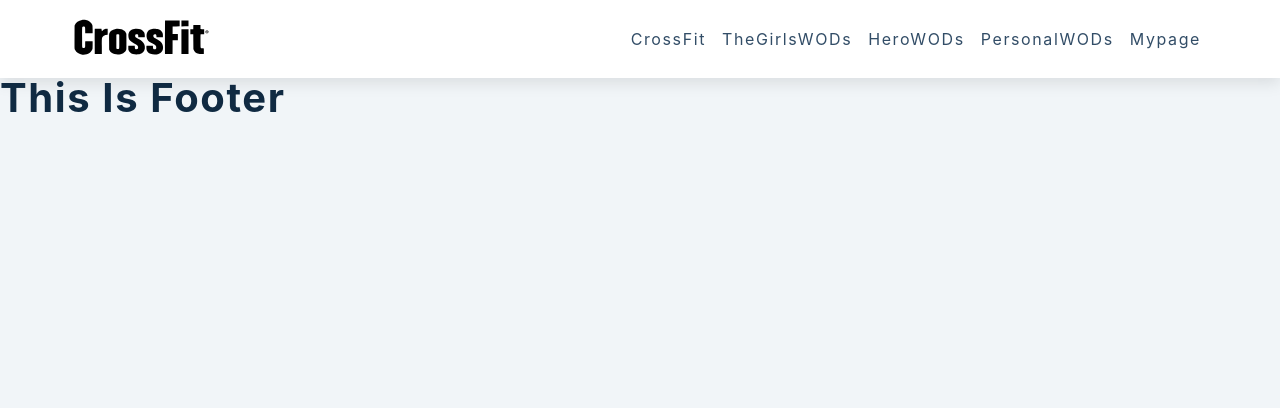
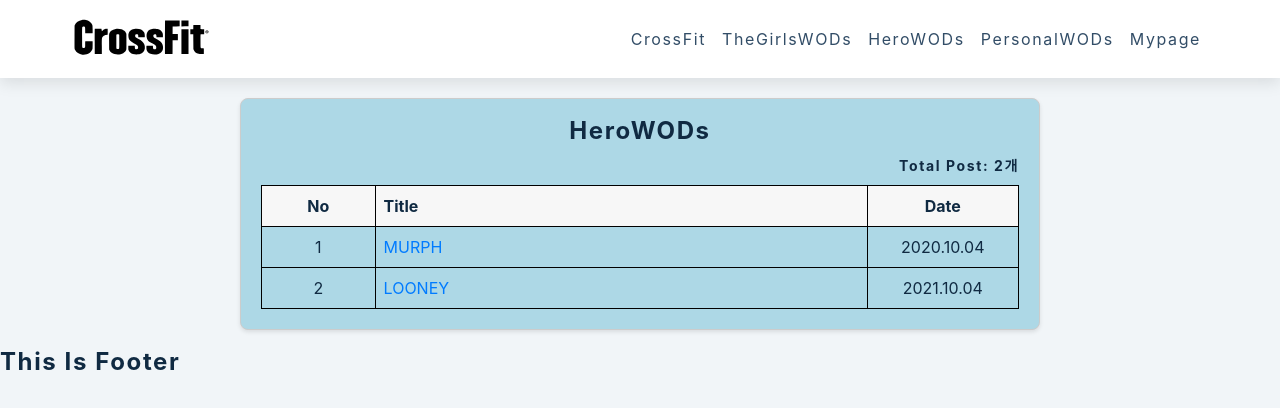
Before and after one commit to keeemhs/CrossfitCommunity, a React (Create React App) app: page /HeroWODs in a window 1280 px wide. Shown: the top 408 px of the page. Built offline with nearby package versions, Linux system fonts and the light colour scheme; no server answers.

Commit message:
HeroWodPage

```diff
--- /dev/null
+++ b/src/pages/HeroWODs.tsx
@@ -0,0 +1,66 @@
+import React, { useState, useEffect } from 'react';
+import { Link } from 'react-router-dom';
+import { HeroWODsList } from './data/HeroWODsData';
+import axios from 'axios';
+import dayjs from 'dayjs';
+import './css/HeroWODs.scss';
+
+const HeroWODs = () => {
+    const [boardList, setBoardList] = useState([
+        {
+            id: '',
+            title: '',
+            content: '',
+            createdOn: '',
+        },
+    ]);
+
+    useEffect(() => {
+        axios
+            .get('/HeroWODs')
+            .then((res) => setBoardList(res.data))
+            .catch((error) => console.log(error));
+    }, []);
+
+    return (
+        <section className="board">
+            <div className="board-list">
+                <h2>HeroWODs</h2>
+
+                <h4>Total post: {HeroWODsList.length}개</h4>
+
+                <table>
+                    <colgroup>
+                        <col width="15%" />
+                        <col width="65%" />
+                        <col width="20%" />
+                    </colgroup>
+
+                    <thead>
+                        <tr>
+                            <th>No</th>
+                            <th>Title</th>
+                            <th>Date</th>
+                        </tr>
+                    </thead>
+
+                    <tbody>
+                        {HeroWODsList.map((board, index) => {
+                            return (
+                                <tr key={board.id}>
+                                    <td>{board.id}</td>
+                                    <td className="title">
+                                        <Link to={`/HeroWODs/${board.id}`}>{board.title}</Link>
+                                    </td>
+                                    <td>{dayjs(board.createdOn).format('YYYY.MM.DD')}</td>
+                                </tr>
+                            );
+                        })}
+                    </tbody>
+                </table>
+            </div>
+        </section>
+    );
+};
+
+export default HeroWODs;
--- /dev/null
+++ b/src/pages/HeroWODsDetail.tsx
@@ -0,0 +1,30 @@
+// HeroWODDetail.js
+import React from 'react';
+import { useParams } from 'react-router-dom';
+import { HeroWODsList } from './data/HeroWODsData';
+import dayjs from 'dayjs';
+import './css/HeroWODsDetail.scss'; // 추가
+
+const HeroWODDetail = () => {
+    const { id } = useParams();
+
+    const heroWod = HeroWODsList.find((board) => board.id === Number(id));
+
+    if (!heroWod) {
+        return <div>해당 HeroWOD를 찾을 수 없습니다.</div>;
+    }
+
+    return (
+        <section className="detail">
+            <div className="hero-wod-detail">
+                <h2>{heroWod.title}</h2>
+                <p className="hero-wod-info">
+                    {heroWod.type} in {heroWod.timeCap}mins
+                </p>
+                <p className="hero-wod-date">Date: {dayjs(heroWod.createdOn).format('YYYY.MM.DD')}</p>
+            </div>
+        </section>
+    );
+};
+
+export default HeroWODDetail;
--- a/src/pages/Router.js
+++ b/src/pages/Router.js
@@ -2,6 +2,8 @@
 import Header from '../components/Header';
 import Footer from '../components/Footer';
 import Home from './Home';
+import HeroWODs from './HeroWODs';
+import HeroWODsDetail from './HeroWODsDetail';
 
 export default function Router() {
     return (
@@ -10,6 +12,8 @@
                 <Header />
                 <Routes>
                     <Route path="/" element={<Home />} />
+                    <Route path="/HeroWODs" element={<HeroWODs />} />
+                    <Route path="/HeroWODs/:id" element={<HeroWODsDetail />} />
                 </Routes>
                 <Footer />
             </BrowserRouter>
--- /dev/null
+++ b/src/pages/css/HeroWODs.scss
@@ -0,0 +1,70 @@
+/* HeroWODs.scss */
+
+.board {
+    text-align: center;
+    display: flex;
+    justify-content: center;
+}
+
+.board-list {
+    width: 800px;
+    margin: 0 auto;
+    margin-top: 20px;
+    margin-bottom: 20px;
+    margin-left: 10px;
+    margin-right: 10px;
+    padding: 20px;
+    border: 1px solid #ccc;
+    border-radius: 8px;
+    background-color: lightblue;
+    box-shadow: 0 2px 4px rgba(0, 0, 0, 0.1);
+}
+
+h2 {
+    font-size: 24px;
+    margin-bottom: 16px;
+}
+
+h4 {
+    font-size: 14px;
+    text-align: right;
+    margin-bottom: 12px;
+}
+
+table {
+    width: 100%;
+    border-collapse: collapse;
+}
+
+thead th,
+tbody td {
+    border: 1px solid #000; /* Change border color to black */
+    padding: 8px;
+    text-align: left;
+}
+
+thead th:first-child,
+tbody td:first-child,
+thead th:last-child,
+tbody td:last-child {
+    text-align: center;
+}
+
+th {
+    background-color: #f7f7f7;
+}
+
+.title a {
+    color: #007bff;
+    text-decoration: none;
+}
+
+.title a:hover {
+    text-decoration: underline;
+}
+
+@media (max-width: 820px) {
+    .board-list {
+        max-width: 800px;
+    }
+}
--- /dev/null
+++ b/src/pages/css/HeroWODsDetail.scss
@@ -0,0 +1,42 @@
+/* HeroWODs.scss */
+
+.detail {
+    text-align: center;
+    display: flex;
+    justify-content: center;
+}
+
+.hero-wod-detail {
+    text-align: center;
+    width: 800px;
+    margin: 0 auto;
+    margin-top: 20px;
+    margin-bottom: 20px;
+    margin-left: 10px;
+    margin-right: 10px;
+    padding: 20px;
+    border: 1px solid #ccc;
+    border-radius: 8px;
+    background-color: lightblue;
+    box-shadow: 0 2px 4px rgba(0, 0, 0, 0.1);
+}
+
+h2 {
+    font-size: 24px;
+    margin-bottom: 16px;
+}
+
+.hero-wod-info {
+    font-size: 18px;
+    margin-bottom: 12px;
+}
+
+.hero-wod-date {
+    font-size: 14px;
+    text-align: right;
+}
+@media (max-width: 820px) {
+    .hero-wod_detail {
+        max-width: 800px;
+    }
+}
--- /dev/null
+++ b/src/pages/data/HeroWODsData.js
@@ -0,0 +1,20 @@
+export const HeroWODsList = [
+    {
+        id: 1,
+        title: 'MURPH',
+        type: 'For Time',
+        round: '1',
+        timeCap: '60',
+        activity: '',
+        createdOn: '2020-10-04',
+    },
+    {
+        id: 2,
+        title: 'LOONEY',
+        type: 'For Time',
+        round: '7',
+        timeCap: '40',
+        activity: '',
+        createdOn: '2021-10-04',
+    },
+];
```
Also changed, not shown: package.json (+7 -0 lines), src/components/css/pagination.scss (added, +41 -0 lines), 1 other file (tests, documents, lock files or other folders).
